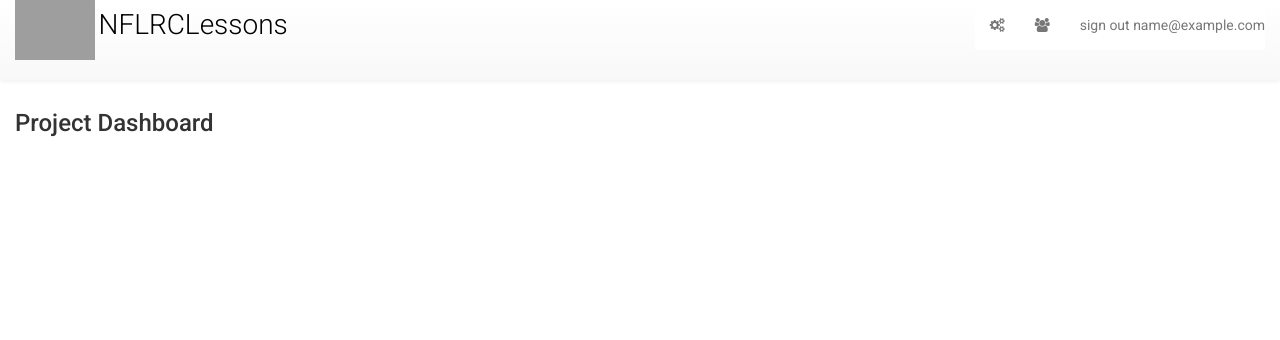
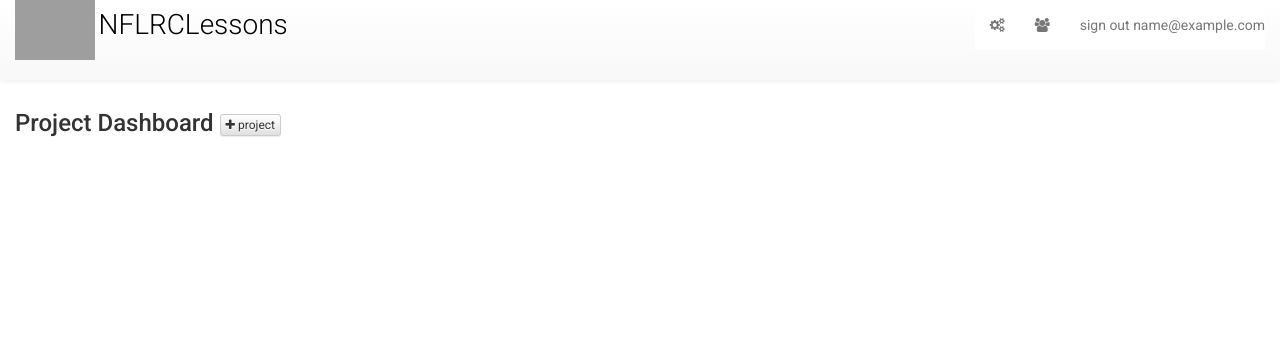
Before and after one commit to richmedina/nflrc-blwl-dev, a Django app: page /project_listing/ in a window 1280 px wide. Shown: the top 340 px of the page. Run offline with Django 3.2, Linux system fonts and the light colour scheme; the visitor is signed in with stand-in values (Sample User, id 1); data that the repository does not hold is empty; parts of the project's set-up code (start-up, migrations or seed data) failed here and were passed over; some libraries are stand-ins or nearby versions; grey boxes are pictures that could not be loaded.

Commit message:
ui cleanup

```diff
--- a/lessons/views.py
+++ b/lessons/views.py
@@ -48,6 +48,11 @@ class ProjectView(WhitelistRequiredMixin, DetailView):
 class ProjectListView(LoginRequiredMixin, StaffuserRequiredMixin, ListView):
     model = Project
     template_name = 'project_list.html'
+
+
+class ProjectCreateView(LoginRequiredMixin, StaffuserRequiredMixin, CreateView):
+    model = Project
+    template_name = 'create_form.html'
 
 
 class ProjectUpdateView(LoginRequiredMixin, StaffuserRequiredMixin, UpdateView):
--- a/nflrcpbll/urls.py
+++ b/nflrcpbll/urls.py
@@ -4,7 +4,7 @@ admin.autodiscover()
 
 from filebrowser.sites import site
 
-from lessons.views import HomeView, ProjectView, ProjectListView, ProjectUpdateView, ModuleView, LessonViewAll, LessonView, LessonViewPermLink, LoginForbiddenView, MembershipAccessErrorView, ModuleCreateView, ModuleUpdateView, ModuleDeleteView, LessonCreateView, LessonModuleCreatePairView, LessonModuleDeletePairView, LessonUpdateView, LessonDeleteView, LessonSectionUpdateView, PbllPageUpdateView, PbllPageView, LessonQuizQuestionCreateView, LessonQuizQuestionUpdateView, LessonQuizQuestionDetailView, LessonQuizQuestionListView, LessonQuizQuestionDeleteView
+from lessons.views import HomeView, ProjectView, ProjectListView, ProjectCreateView, ProjectUpdateView, ModuleView, LessonViewAll, LessonView, LessonViewPermLink, LoginForbiddenView, MembershipAccessErrorView, ModuleCreateView, ModuleUpdateView, ModuleDeleteView, LessonCreateView, LessonModuleCreatePairView, LessonModuleDeletePairView, LessonUpdateView, LessonDeleteView, LessonSectionUpdateView, PbllPageUpdateView, PbllPageView, LessonQuizQuestionCreateView, LessonQuizQuestionUpdateView, LessonQuizQuestionDetailView, LessonQuizQuestionListView, LessonQuizQuestionDeleteView
 from quiz.views import QuizTake
 from discussions.views import DiscussionListView, DiscussionView, DiscussionViewPermLink, PostCreateView, PostDeleteView, PostUpdateView
 from core.views import HonorCodeFormView, ProjectParticipantListView, ProjectParticipantCreateView, ProjectParticipantDeleteView, WhitelistView, WhitelistObjectCreateView, WhitelistObjectUpdateView, WhitelistObjectDeleteView
@@ -26,6 +26,7 @@ urlpatterns = patterns('',
     # url(r'^logout/$', 'django.contrib.auth.views.logout', name='logout'),
     url(r'^quiz/', include('quiz.urls')),
     url(r'^project_listing/$', ProjectListView.as_view(), name='project_listing' ),
+    url(r'^project_add/$', ProjectCreateView.as_view(), name='project_create' ),
 
 # PROJECT (SERIES)
     # Display modules and lessons collected as part of a series.
--- a/templates/index.html
+++ b/templates/index.html
@@ -6,6 +6,7 @@
 <div class="row">
 	<div class="col-md-12"></div>
 	<div class="col-md-12">
+
 		{% for i in public_projects %}
 			<div class="thumbnail blocks">
 				<p class="text-right"><i class="fa fa-unlock fa-1x text-success"></i></p>
@@ -18,7 +19,6 @@
 			</div>
 		{% endfor %}
 
-		{% if anonymous %} Please sign in to view your memberships.{% endif %}
 		{% for i in member_projects %}
 			<div class="thumbnail blocks">
 				<p class="text-right">{% if not i.public %} <i class="fa fa-lock fa-1x"></i> {% endif %}</p>
--- a/templates/project_list.html
+++ b/templates/project_list.html
@@ -4,6 +4,9 @@
 
 {% block page_header_container %}
 	Project Dashboard
+	{% if user.is_staff %}
+	<a href="{% url 'project_create' %}" class="btn btn-default btn-xs" title="add new project"><i class="fa fa-plus"></i> project</a>
+	{% endif %}
 {% endblock page_header_container %}
 
 {% block content_container %}
--- a/templates/whitelist.html
+++ b/templates/whitelist.html
@@ -7,7 +7,6 @@
 	<div class="row">
 		<div class="col-md-12">
 			<h3>Master Whitelist <a href="{% url 'whitelist_add' %}" class="btn btn-sm btn-success">+ New Whitelist Entry</a></h3>
-			<a href="{% url 'project_listing' %}">projects</a>
 		</div>
 		<div class="col-md-12">
 			<div id="alpha_filters" class="pull-left">
```
